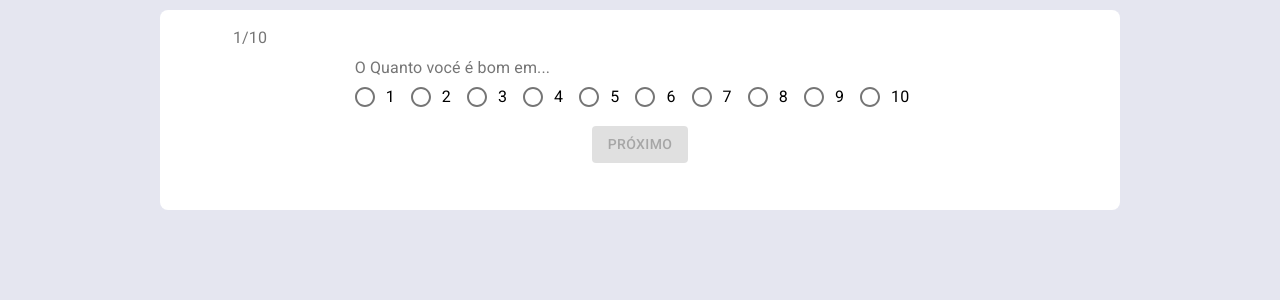
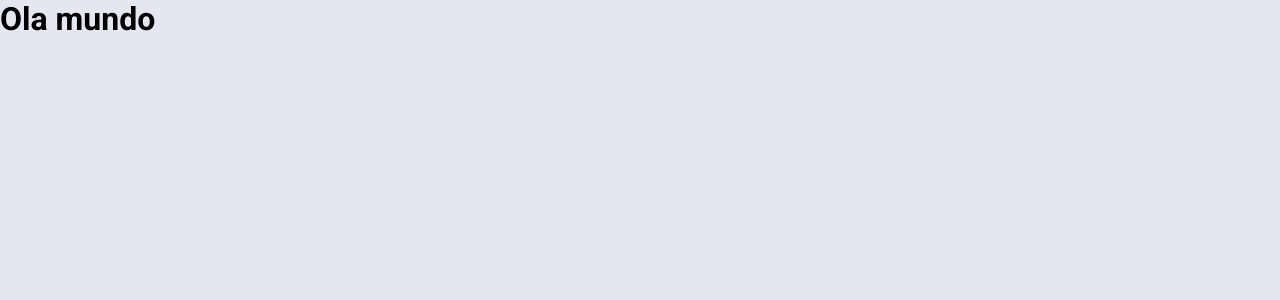
Before and after one commit to PauloSanches12/Projeto-TCC, a React (Create React App) app in the folder front-end/: page / in a window 1280 px wide. Shown: the top 300 px of the page. Built offline with nearby package versions, Linux system fonts and the light colour scheme.

Commit message:
Limpando estrutura

```diff
--- a/front-end/src/App.js
+++ b/front-end/src/App.js
@@ -1,8 +1,7 @@
-import Form from './components/Form';
 
 function App() {
   return (
-      <Form />
+      <h1>Ola mundo</h1>
   );
 }
 
--- a/front-end/src/GlobalStyles.css
+++ b/front-end/src/GlobalStyles.css
@@ -1,6 +1,7 @@
 * {
     margin: 0;
     padding: 0;
+    box-sizing: border-box;
 }
 
 html, body, #root {
--- a/front-end/src/components/Button/index.jsx
+++ /dev/null
@@ -1,25 +0,0 @@
-import { makeStyles } from '@material-ui/core/styles';
-import Button from '@material-ui/core/Button';
-import './styles.css';
-
-const useStyles = makeStyles((theme) => ({
-  root: {
-    '& > *': {
-      margin: theme.spacing(1),
-    },
-  },
-}));
-
-const ButtonInput = ({ disabled, type, onClick }) => {
-  const classes = useStyles();
-
-  return (
-    <div id="button" className={classes.root}>
-      <Button disabled={disabled} type={type} onClick={onClick} variant="contained" color="secondary">
-        Próximo
-      </Button>
-    </div>
-  );
-}
-
-export default ButtonInput;
--- a/front-end/src/components/Button/styles.css
+++ /dev/null
@@ -1,5 +0,0 @@
-#button {
-    display: flex;
-    align-items: center;
-    justify-content: center;
-}
--- a/front-end/src/components/Form/index.jsx
+++ /dev/null
@@ -1,48 +0,0 @@
-import React from 'react';
-import Radio from '@material-ui/core/Radio';
-import RadioGroup from '@material-ui/core/RadioGroup';
-import FormControlLabel from '@material-ui/core/FormControlLabel';
-import FormControl from '@material-ui/core/FormControl';
-import FormLabel from '@material-ui/core/FormLabel';
-import Container from '@material-ui/core/Container';
-import ButtonInput from '../Button';
-import './styles.css';
-
-const Form = () => {
-  const [value, setValue] = React.useState('');
-
-  const handleChange = ({ target: { value } }) => {
-    setValue(value);
-  };
-
-  const MostrarValor = () => {
-    alert("Você clicou no botão");
-    setValue('')
-  }
-
-  console.log(value)
-
-  return (
-    <Container style={{ backgroundColor: "#FFF", top: 10, position: 'relative', height: 200, borderRadius: 8 }} id="container" maxWidth="md">
-      <FormLabel id="amount" component="legend">1/10</FormLabel>
-      <FormControl style={{ marginTop: 50 }} component="fieldset">
-        <FormLabel component="legend">O Quanto vocé é bom em...</FormLabel>
-        <RadioGroup row aria-label="gender" name="gender1" value={value} onChange={handleChange}>
-          <FormControlLabel value="1" control={<Radio />} label="1" />
-          <FormControlLabel value="2" control={<Radio />} label="2" />
-          <FormControlLabel value="3" control={<Radio />} label="3" />
-          <FormControlLabel value="4" control={<Radio />} label="4" />
-          <FormControlLabel value="5" control={<Radio />} label="5" />
-          <FormControlLabel value="6" control={<Radio />} label="6" />
-          <FormControlLabel value="7" control={<Radio />} label="7" />
-          <FormControlLabel value="8" control={<Radio />} label="8" />
-          <FormControlLabel value="9" control={<Radio />} label="9" />
-          <FormControlLabel value="10" control={<Radio />} label="10" />
-        </RadioGroup>
-        <ButtonInput disabled={!value} type="submit" onClick={MostrarValor} />
-      </FormControl>
-    </Container>
-  );
-}
-
-export default Form;
--- a/front-end/src/components/Form/styles.css
+++ /dev/null
@@ -1,11 +0,0 @@
-#container {
-    display: flex;
-    justify-content: center;
-}
-
-#amount {
-    display: flex;
-    position: absolute;
-    margin-top: 20px;
-    margin-right: 780px;
-}
```
Also changed, not shown: 1 other file (tests, documents, lock files or other folders).
